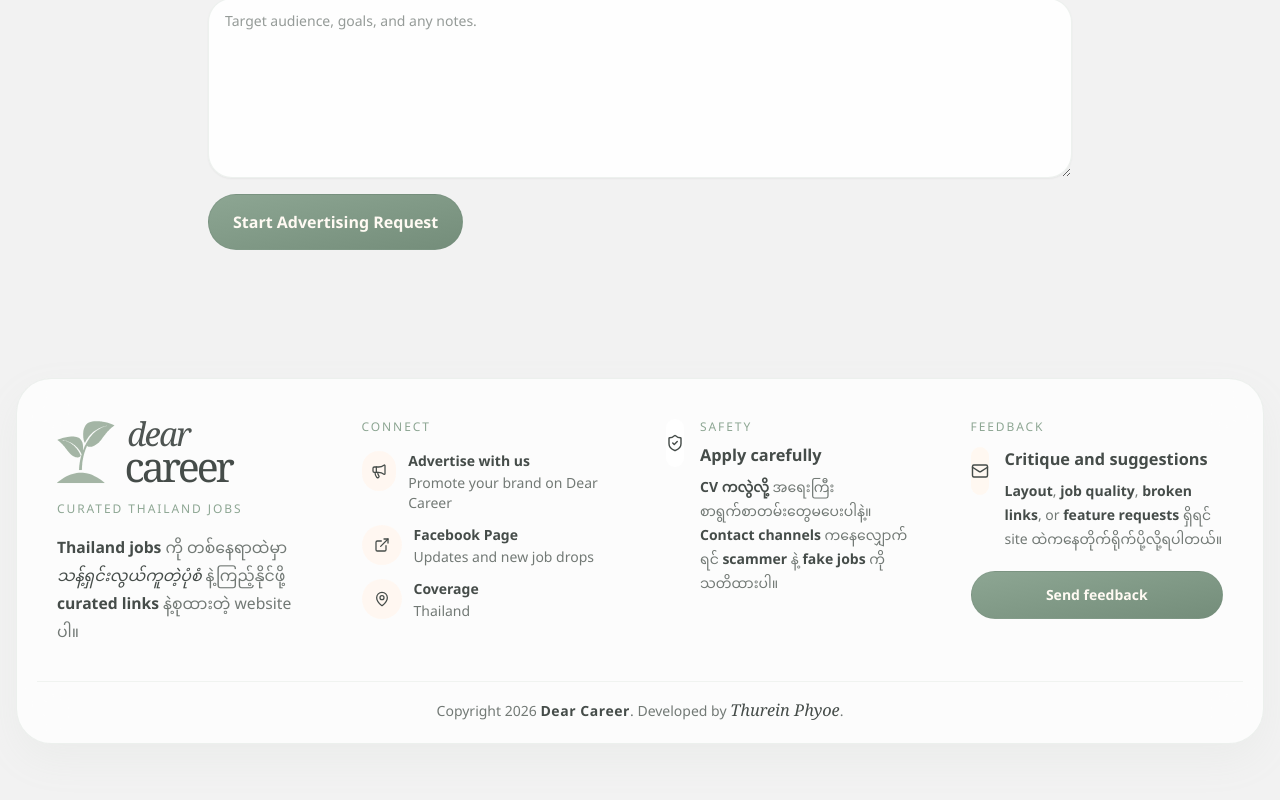
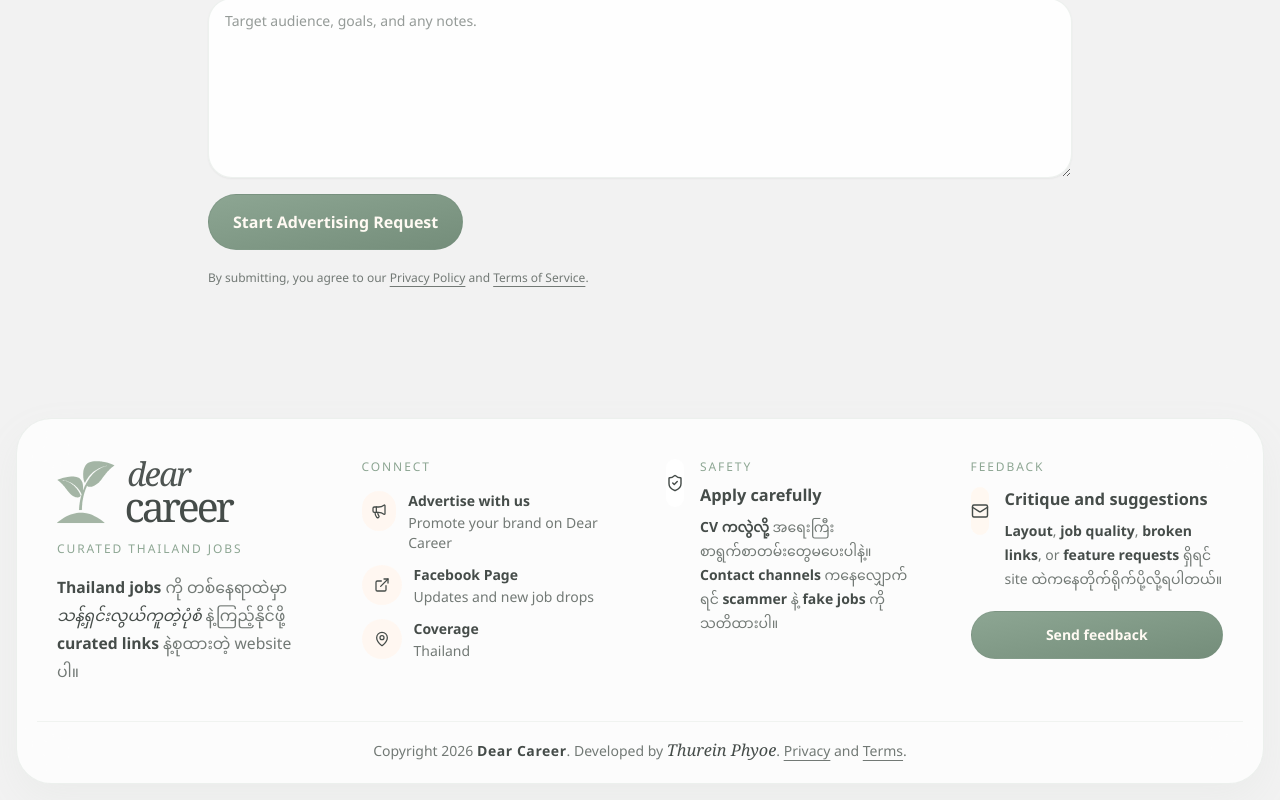
Before and after one commit to thureinphyoecoder/dear-career2, a Next.js app in the folder frontend/: page /contact in a window 1280 px wide. Shown: the part 951-1751 px from the top of the page. Before the commit the page ends 1715 px from the top, so only its background shows below. Built offline with nearby package versions, Linux system fonts and the light colour scheme; no server answers.

Commit message:
Add privacy/terms pages and enforce HTTPS redirect

```diff
--- /dev/null
+++ b/frontend/app/(public)/privacy/page.tsx
@@ -0,0 +1,54 @@
+import type { Metadata } from "next";
+import Link from "next/link";
+
+import { absoluteUrl } from "@/lib/seo";
+
+export const metadata: Metadata = {
+  title: "Privacy Policy",
+  description: "Privacy policy for Dear Career website and contact forms.",
+  alternates: {
+    canonical: "/privacy",
+  },
+  openGraph: {
+    type: "website",
+    url: absoluteUrl("/privacy"),
+    title: "Privacy Policy | Dear Career",
+    description: "Privacy policy for Dear Career website and contact forms.",
+  },
+};
+
+export default function PrivacyPage() {
+  return (
+    <main className="mx-auto max-w-4xl px-4 pb-20 pt-32">
+      <header className="grid gap-3 border-b border-[rgba(160,183,164,0.2)] pb-6">
+        <div className="text-xs uppercase tracking-[0.16em] text-[#8da693]">Legal</div>
+        <h1 className="m-0 font-serif text-[clamp(2rem,3.2vw,3.2rem)] leading-[0.95] tracking-[-0.03em] text-foreground">
+          Privacy Policy
+        </h1>
+        <p className="m-0 text-sm leading-7 text-[#727975]">Last updated: March 11, 2026</p>
+      </header>
+
+      <section className="mt-8 grid gap-5 text-sm leading-7 text-[#5e6662]">
+        <p className="m-0">
+          Dear Career collects limited information you provide through forms such as feedback and advertising requests,
+          including your name, email address, and message content.
+        </p>
+        <p className="m-0">
+          We use this information to respond to inquiries, improve listing quality, and operate the website.
+          We do not sell your personal information to third parties.
+        </p>
+        <p className="m-0">
+          Job listings on this website may link to third-party websites. Their privacy practices are governed by their
+          own policies.
+        </p>
+        <p className="m-0">
+          If you want your submitted information deleted or corrected, contact us via the{" "}
+          <Link href="/feedback" className="underline underline-offset-4 hover:text-foreground">
+            feedback form
+          </Link>
+          .
+        </p>
+      </section>
+    </main>
+  );
+}
--- /dev/null
+++ b/frontend/app/(public)/terms/page.tsx
@@ -0,0 +1,54 @@
+import type { Metadata } from "next";
+import Link from "next/link";
+
+import { absoluteUrl } from "@/lib/seo";
+
+export const metadata: Metadata = {
+  title: "Terms of Service",
+  description: "Terms of service for using Dear Career.",
+  alternates: {
+    canonical: "/terms",
+  },
+  openGraph: {
+    type: "website",
+    url: absoluteUrl("/terms"),
+    title: "Terms of Service | Dear Career",
+    description: "Terms of service for using Dear Career.",
+  },
+};
+
+export default function TermsPage() {
+  return (
+    <main className="mx-auto max-w-4xl px-4 pb-20 pt-32">
+      <header className="grid gap-3 border-b border-[rgba(160,183,164,0.2)] pb-6">
+        <div className="text-xs uppercase tracking-[0.16em] text-[#8da693]">Legal</div>
+        <h1 className="m-0 font-serif text-[clamp(2rem,3.2vw,3.2rem)] leading-[0.95] tracking-[-0.03em] text-foreground">
+          Terms of Service
+        </h1>
+        <p className="m-0 text-sm leading-7 text-[#727975]">Last updated: March 11, 2026</p>
+      </header>
+
+      <section className="mt-8 grid gap-5 text-sm leading-7 text-[#5e6662]">
+        <p className="m-0">
+          Dear Career provides curated links and job information for convenience. We do not guarantee hiring outcomes,
+          employer responses, or continuous listing availability.
+        </p>
+        <p className="m-0">
+          You are responsible for verifying employer identity, role details, and application channels before sharing
+          personal information.
+        </p>
+        <p className="m-0">
+          You agree not to misuse this website, scrape data aggressively, disrupt service, or submit misleading
+          information through any public form.
+        </p>
+        <p className="m-0">
+          By continuing to use Dear Career, you agree to these terms and to our{" "}
+          <Link href="/privacy" className="underline underline-offset-4 hover:text-foreground">
+            Privacy Policy
+          </Link>
+          .
+        </p>
+      </section>
+    </main>
+  );
+}
--- a/frontend/app/sitemap.ts
+++ b/frontend/app/sitemap.ts
@@ -31,6 +31,16 @@ export default async function sitemap(): Promise<MetadataRoute.Sitemap> {
       priority: 0.5,
       changeFrequency: "monthly",
     },
+    {
+      url: `${baseUrl}/privacy`,
+      priority: 0.3,
+      changeFrequency: "monthly",
+    },
+    {
+      url: `${baseUrl}/terms`,
+      priority: 0.3,
+      changeFrequency: "monthly",
+    },
   ];
 
   try {
--- a/frontend/components/public/AdvertisingRequestForm.tsx
+++ b/frontend/components/public/AdvertisingRequestForm.tsx
@@ -189,6 +189,17 @@ export function AdvertisingRequestForm() {
           {status === "submitting" ? "Sending..." : "Start Advertising Request"}
         </Button>
       </div>
+      <p className="m-0 text-xs leading-6 text-[#727975]">
+        By submitting, you agree to our{" "}
+        <a href="/privacy" className="underline underline-offset-4 hover:text-foreground">
+          Privacy Policy
+        </a>{" "}
+        and{" "}
+        <a href="/terms" className="underline underline-offset-4 hover:text-foreground">
+          Terms of Service
+        </a>
+        .
+      </p>
     </form>
   );
 }
--- a/frontend/components/public/FeedbackForm.tsx
+++ b/frontend/components/public/FeedbackForm.tsx
@@ -186,6 +186,17 @@ export function FeedbackForm() {
           {status === "submitting" ? "Sending..." : "Send feedback"}
         </Button>
       </div>
+      <p className="m-0 text-xs leading-6 text-[#727975]">
+        By submitting, you agree to our{" "}
+        <a href="/privacy" className="underline underline-offset-4 hover:text-foreground">
+          Privacy Policy
+        </a>{" "}
+        and{" "}
+        <a href="/terms" className="underline underline-offset-4 hover:text-foreground">
+          Terms of Service
+        </a>
+        .
+      </p>
     </form>
   );
 }
--- a/frontend/components/public/PublicFooter.tsx
+++ b/frontend/components/public/PublicFooter.tsx
@@ -128,6 +128,14 @@ export function PublicFooter() {
               >
                 Thurein Phyoe
               </a>
+              .{" "}
+              <Link href="/privacy" className="underline underline-offset-4 hover:text-foreground">
+                Privacy
+              </Link>{" "}
+              and{" "}
+              <Link href="/terms" className="underline underline-offset-4 hover:text-foreground">
+                Terms
+              </Link>
               .
             </span>
           </div>
```
Also changed, not shown: 1 other file (tests, documents, lock files or other folders).
